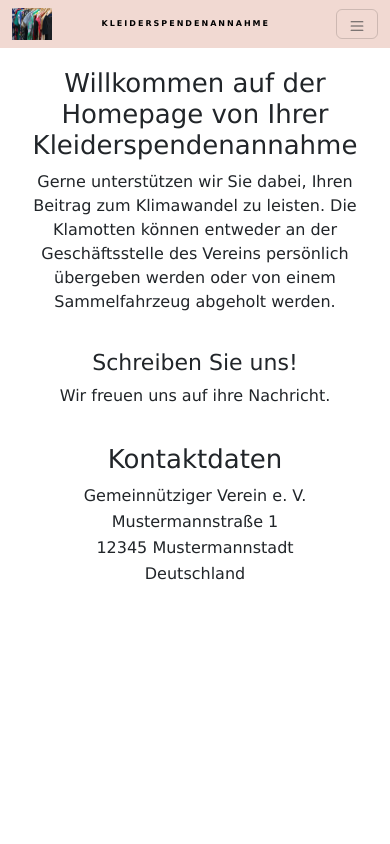
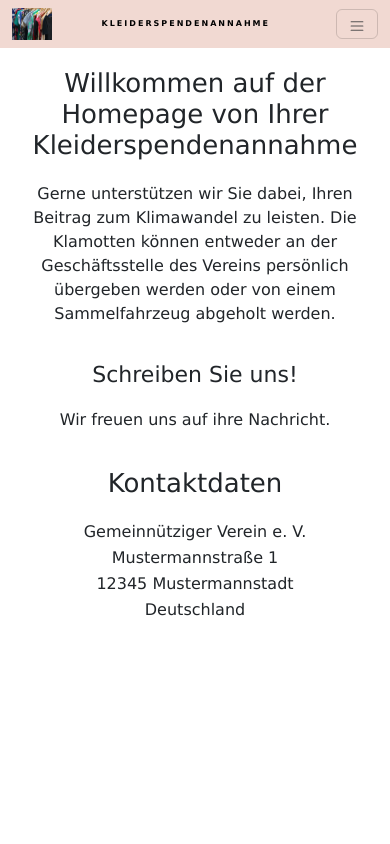
Before and after one commit to annamay934/IPWA-Projekt, a React (Create React App) app: page /contact in a window 390 px wide. Shown: the top 844 px of the page. Built offline with nearby package versions, Linux system fonts and the light colour scheme.

Commit message:
responsive design

```diff
--- a/src/index.css
+++ b/src/index.css
@@ -278,7 +278,6 @@ button:disabled:active {
     margin-top: 10px;
     font-size: 22px;
     text-align: center;
-    margin-top: 20px;
   }
 
   .custom-h3 {
@@ -330,4 +329,12 @@ button:disabled:active {
   .error-text {
     color: brown;
   }
+
+  .custom-h1 {
+    margin: 20px;
+  }
+
+  .custom-h2 {
+    margin: 20px;
+  }
 }
--- a/src/pages/Root.js
+++ b/src/pages/Root.js
@@ -13,7 +13,9 @@ const RootLayout = () => {
         <div className="background-image"></div>
       </div>
       <Outlet />
-      <Footer />
+      <div>
+        <Footer />
+      </div>
     </>
   );
 };
```
